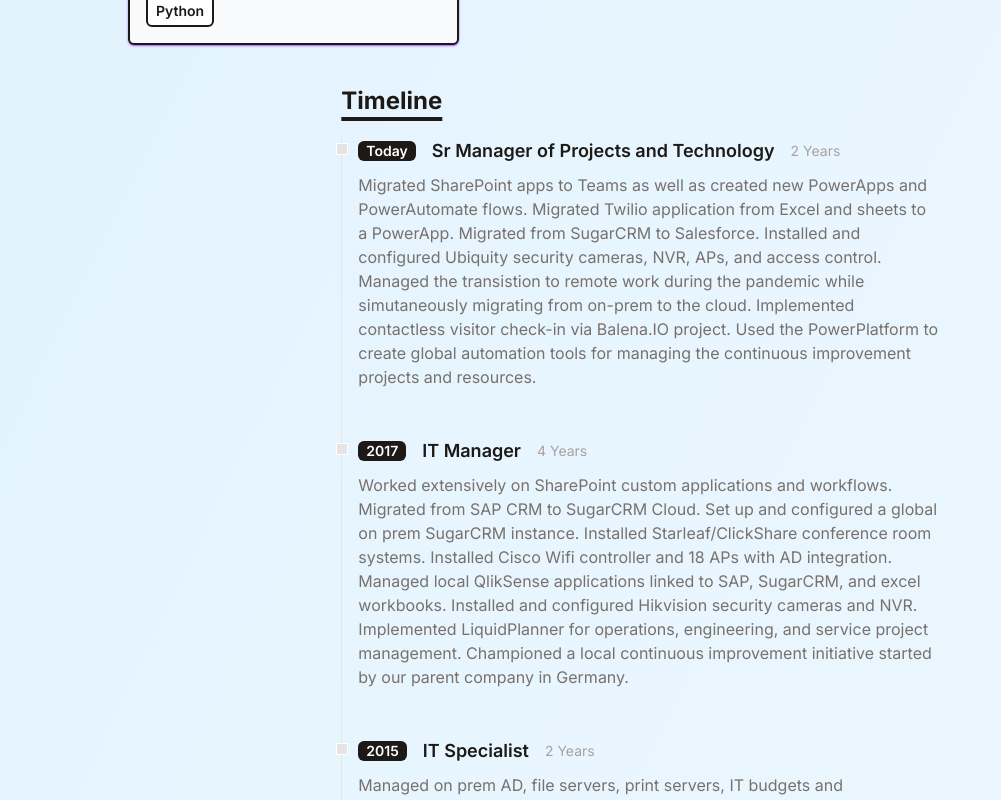
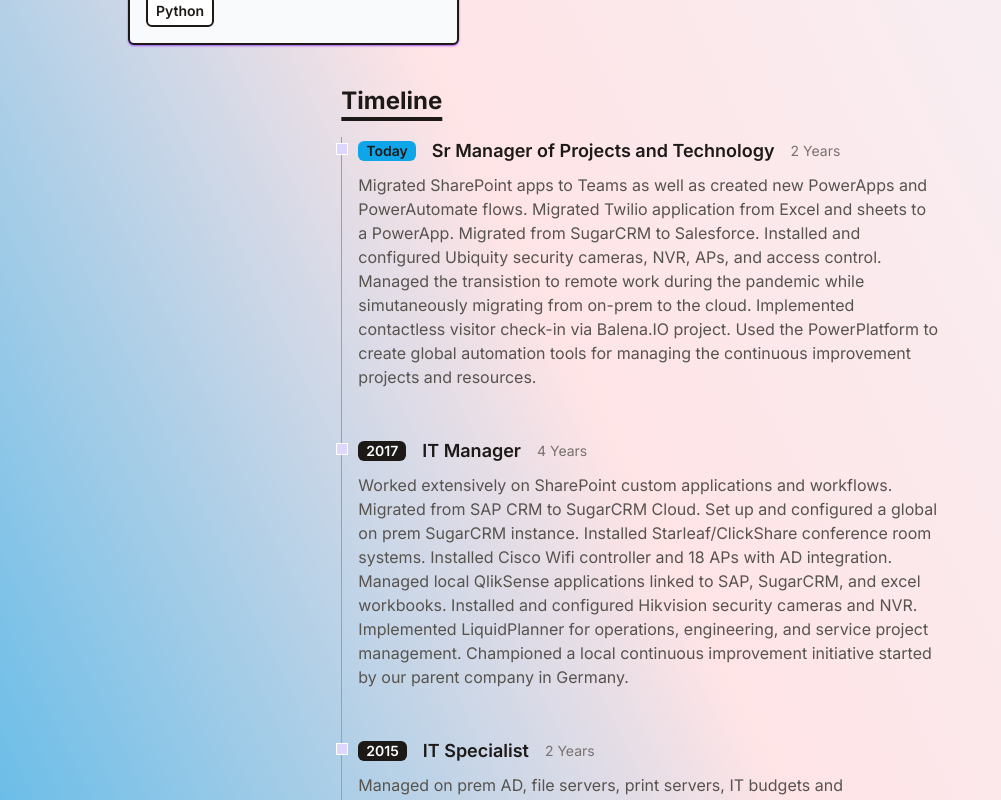
Before and after one commit to John-Boyes/portfolio, a React (Vite) app: page / in a window 1280 px wide. Shown: the part 880-1680 px from the top of the page, without its empty margins (0-1001 px from the left). Built offline with nearby package versions, Linux system fonts and the light colour scheme.

Commit message:
updated timeline styles

```diff
--- a/src/components/TimelineItem.jsx
+++ b/src/components/TimelineItem.jsx
@@ -1,27 +1,57 @@
-import React, { Component } from 'react'
+import React, { Component, useEffect } from 'react'
 
 function TimelineItem ({ year, title, duration, details }) {
-    return (
-        <ol className="flex flex-col md:flex-row relative border-l border-stone-200 dark:border-stone-700">
+    if ( year === 'Today') {
+
+        return (
+            <ol className="flex flex-col md:flex-row relative border-l border-violet-400 dark:border-orange-700">
             <li className="mb-10 ml-4">
-                <div className="absolute w-3 h-3 bg-stone-200 rouded-full mt-1.5 -left-1.5 border border-white dark:border-stone-900 dark:bg-stone-700" />
+                <div className="absolute w-3 h-3 bg-violet-200 rouded-full mt-1.5 -left-1.5 border border-white dark:border-stone-900 dark:bg-sky-700" />
                 <p className="flex flex-wrap gap-4 flex-row items-center justify-start text-xs md:text-sm">
-                    <span className="inline-block px-2 py1 font-semibold text-white dark:text-stone-900 bg-stone-900 dark:bg-white rounded-md">
+                    <span className="inline-block px-2 py1 font-semibold text-stone-900
+                    dark:text-stone-800 bg-sky-500 dark:bg-orange-700 rounded-md
+                    ">
                         {year}
                     </span>
                     <h3 className="text-lg font-semibold text-stone-900 dark:text-white">
                         {title}
                     </h3>
-                    <div className='my-1 text-sm font-normal leading-none text-stone-400 dark:text-stone-500'>
+                    <div className='my-1 text-sm font-normal leading-none text-stone-500 dark:text-stone-500'>
                         {duration}
                     </div>
                 </p>
-                <p className='my-2 text-base font-normal text-stone-500 dark:text-stone-400'>
+                <p className='my-2 text-base font-normal text-stone-600 dark:text-stone-400'>
                     {details}
                 </p>
             </li>
         </ol>
         )
-  }
+    }
+     else {
+        return (
+            <ol className="flex flex-col md:flex-row relative border-l border-violet-400 dark:border-orange-700">
+                <li className="mb-10 ml-4">
+                    <div className="absolute w-3 h-3 bg-violet-200 rouded-full mt-1.5 -left-1.5 border border-white dark:border-stone-900 dark:bg-sky-700" />
+                    <p className="flex flex-wrap gap-4 flex-row items-center justify-start text-xs md:text-sm">
+                        <span className="inline-block px-2 py1 font-semibold text-white
+                        dark:text-stone-900 bg-stone-900 dark:bg-white rounded-md
+                        ">
+                            {year}
+                        </span>
+                        <h3 className="text-lg font-semibold text-stone-900 dark:text-white">
+                            {title}
+                        </h3>
+                        <div className='my-1 text-sm font-normal leading-none text-stone-500 dark:text-stone-500'>
+                            {duration}
+                        </div>
+                    </p>
+                    <p className='my-2 text-base font-normal text-stone-600 dark:text-stone-400'>
+                        {details}
+                    </p>
+                </li>
+            </ol>
+        )
+    }
+}
 
 export default TimelineItem
--- a/src/components/main.jsx
+++ b/src/components/main.jsx
@@ -13,7 +13,7 @@
   return (
     <>
       <div className="
-        bg-gradient-to-br from-sky-100 to-sky-50
+        bg-gradient-to-bl from-sky-50 via-rose-100 to-sky-500
         dark:from-stone-800 dark:to-sky-900 text-stone-900
              dark:text-stone-300 min-h-screen font-inter mx-auto ">
         <div className='max-w-5xl w-11/12 mx-auto'>
```
